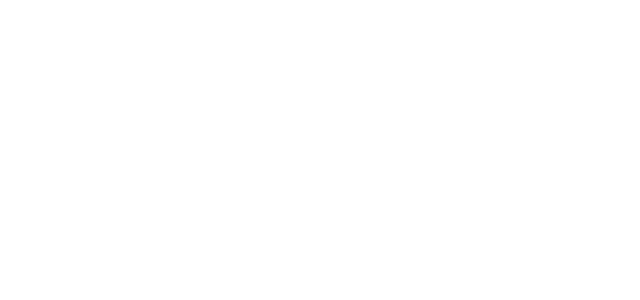
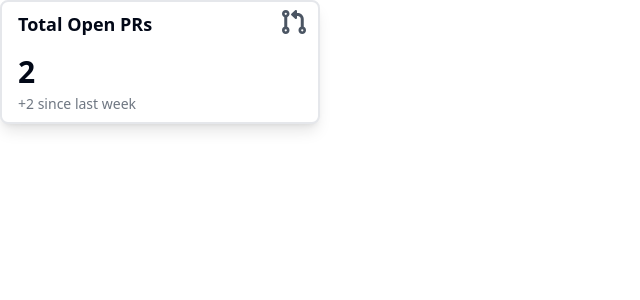
Before and after one commit to gitsurajkr/PR-Review-system, a React (Vite) app in the folder frontend/: page / in a window 1280 px wide. Shown: the top 300 px of the page, without its empty margins (0-640 px from the left). Built offline with nearby package versions, Linux system fonts and the light colour scheme.

Commit message:
modified dashboard and index file

```diff
--- a/frontend/src/App.jsx
+++ b/frontend/src/App.jsx
@@ -6,6 +6,7 @@ import LoginCard from './Components/GithubLoginCard/LoginCard'
 import GithubLogin from './Components/GithubLogin/GithubLogin'
 import WebhookCard from './Components/WebhookCard/WebhookCard'
 import Dashboard from './Dashboard/Dashboard'
+import PRCard from './Components/PRCard'
 function App() {
 
 
@@ -14,7 +15,8 @@ function App() {
       {/* <LoginCard /> */}
       {/* <GithubLogin /> */}
       {/* <WebhookCard /> */}
-      <Dashboard />
+      {/* <Dashboard /> */}
+      <PRCard />
     </>
   )
 }
--- a/frontend/src/Dashboard/Dashboard.jsx
+++ b/frontend/src/Dashboard/Dashboard.jsx
@@ -6,6 +6,6 @@ const Dashboard = () => {
 
         </div>
     );
-    }
+}
 
-    export default Dashboard;
+export default Dashboard;
```
